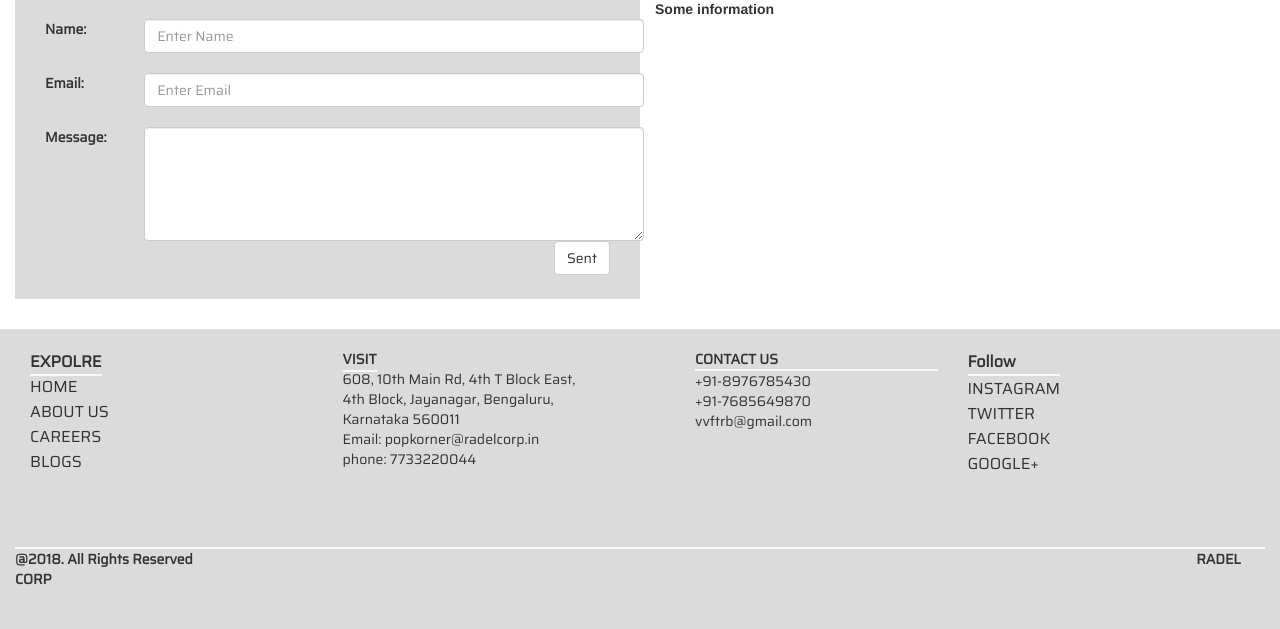
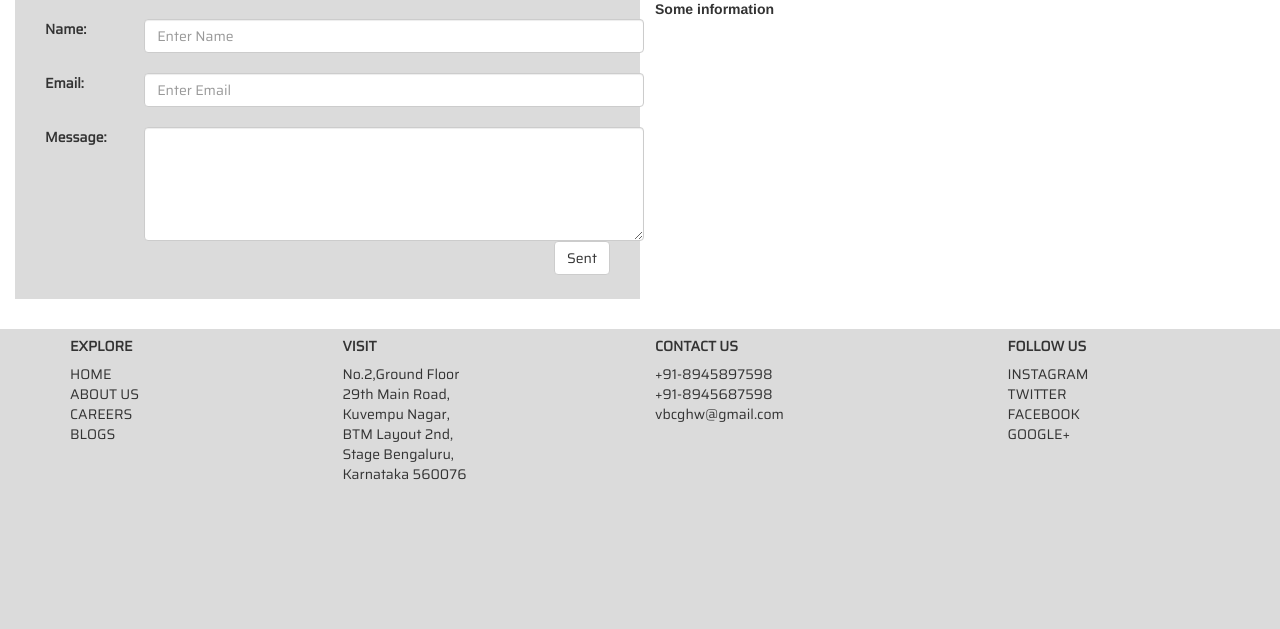
Before and after one commit to RADELCorp/internal, a PHP site: page /contactus.php in a window 1280 px wide; the page is wider, and only the part inside the window is pictured. Shown: the part 801-1430 px from the top of that part. Run offline with PHP 8.4, Linux system fonts and the light colour scheme.

Commit message:
Update contactus.php
contact us (updated)

```diff
--- a/stevin/contactus.php
+++ b/stevin/contactus.php
@@ -25,10 +25,11 @@
                     </thead>
                 </table>
         </div>
+
         <div style="align-content: center"><h1 style="text-align: center;font-family: 'Saira', sans-serif;">CONTACT US</h1></div>
         <div style="margin-top: 20px;" id="parent" class="col-md-12">
-            <div id="head-img" style="background-image:url(images/imgContact.jpg);background-repeat: no-repeat ;background-size: cover;  height: 300px;margin-bottom: 10px;background-position: center"></div>
-            <div id="contact-me" style="height: 300px; margin-bottom: 10px">
+            <div class="col-md-12" id="head-img" style="background-image:url(images/imgContact.jpg);background-repeat: no-repeat ;background-size: cover;  height: 300px;margin-bottom: 10px;background-position: center"></div>
+            <div class="col-md-12" id="contact-me" style="height: 300px; margin-bottom: 10px;padding: 0">
                 <div class="col-md-4" style="background-color:rgb(219, 219, 219); height: 300px; text-align: center;">
                     <br/><br/><b>Reach Us</b
                     <br/>
@@ -46,7 +47,7 @@
                     </iframe>
                 </div>
             </div>
-            <div id="customer" style=" height: 300px;">
+            <div id="customer" style=" height: 300px; padding: 0" class="col-md-12" >
                 <div class="col-md-6" style="height: 300px;background-color: rgb(219, 219, 219);font-family: 'Saira', sans-serif;">
                     <!--                    <div class="container" style="margin-top: 20px;">-->
                     <!--                        <form class="form-horizontal">-->
@@ -78,61 +79,42 @@
                 </div>
             </div>
         </div>
-        <div class="col-md-12" style="background-color:rgb(219, 219, 219);height: 300px; margin-top: 30px ">
-            <div class="col-md-3" style="height:200px; margin-top: 20px;border-bottom: 2px solid honeydew ;font-family: 'Saira', sans-serif;">
-                <table style="border-bottom: 1px solid #dedede; font-family: inherit;">
-                    <tr>
-                        <th>
-                            <b style="border-bottom: 2px solid honeydew ;">EXPOLRE</b></th>
-                    </tr>
-                    <tr>
-                        <td>HOME</td></tr>
-                    <tr>
-                        <td>ABOUT US</td></tr>
-                    <tr>
-                        <td>CAREERS</td></tr>
-                    <tr>
-                        <td>BLOGS</td></tr>
-                </table>
-            </div>
-            <div class="col-md-3" style="height: 200px;margin-top: 20px;border-bottom: 2px solid honeydew ;font-family: 'Saira', sans-serif;"><b style="border-bottom: 2px solid honeydew ;">VISIT</b>
-                <p style="text-align: left;">
-                    608, 10th Main Rd, 4th T Block East,<br/>
-                    4th Block, Jayanagar, Bengaluru,<br/>
-                    Karnataka 560011<br/>
-
-                    Email: popkorner@radelcorp.in<br/>
-                    phone:
-                    7733220044
-                </p>
-            </div>
-            <div class="col-md-3" style="height: 200px;margin-top: 20px;border-bottom: 2px solid honeydew ;font-family: 'Saira', sans-serif;">
-                <ul style="list-style-type:none">
-                    <li style="border-bottom: 2px solid honeydew ; border-image-width: 2px"><b>CONTACT US</b></li>
-                    <li>+91-8976785430</li>
-                    <li>+91-7685649870</li>
-                    <li>vvftrb@gmail.com</li>
-                </ul>
-            </div>
-            <div class="col-md-3" style="height: 200px;margin-top: 20px;border-bottom: 2px solid honeydew ; font-family: 'Saira', sans-serif;">
-                <table>
-                    <tr>
-                        <th style=" border-bottom: 2px solid honeydew;">Follow</th>
-                    </tr>
-                    <tr>
-                        <td>INSTAGRAM</td></tr>
-                    <tr>
-                        <td>TWITTER</td></tr>
-                    <tr>
-                        <td>FACEBOOK</td></tr>
-                    <tr>
-                        <td>GOOGLE+</td></tr>
-                </table>
-            </div>
-            <div style="font-family: 'Saira', sans-serif;">
-            <b style="margin-bottom: 90px; ">@2018. All Rights Reserved</b>
-            <b style="margin-left: 1000px;">RADEL CORP</b>
-            </div>
+        <div class="col-md-12" style="background-color:rgb(219, 219, 219);height: 300px; margin-top: 30px;font-family: 'Saira', sans-serif;" ">
+            <div class="col-md-3" style="height: 300px;">
+                            <ul style="list-style-type: none">
+                                <li><h5 style="font-weight: bold">EXPLORE</h5></li>
+                                <li>HOME</li>
+                                <li>ABOUT US</li>
+                                <li>CAREERS</li>
+                                <li>BLOGS</li>
+                            </ul>
+                        </div>
+                        <div class="col-md-3" style="height: 300px;">
+                            <h5 style="font-weight: bold">VISIT</h5>
+                            <p>No.2,Ground Floor<br/>
+                               29th Main Road,<br/>
+                               Kuvempu Nagar,<br/>
+                               BTM Layout 2nd,<br/>
+                               Stage Bengaluru,<br/>
+                               Karnataka 560076
+                            </p>
+                        </div>
+                        <div class="col-md-3" style="height: 300px;">
+                            <h5 style="font-weight: bold">CONTACT US</h5>
+                            <p>+91-8945897598<br/>
+                                +91-8945687598<br/>
+                                vbcghw@gmail.com
+                            </p>
+                        </div>
+                        <div class="col-md-3" style="height: 300px;">
+                            <ul style="list-style-type: none">
+                                <li><h5 style="font-weight: bold">FOLLOW US</h5></li>
+                                <li>INSTAGRAM</li>
+                                <li>TWITTER</li>
+                                <li>FACEBOOK</li>
+                                <li>GOOGLE+</li>
+                            </ul>
+                        </div>
         </div>
     </body>
 </html>
```
